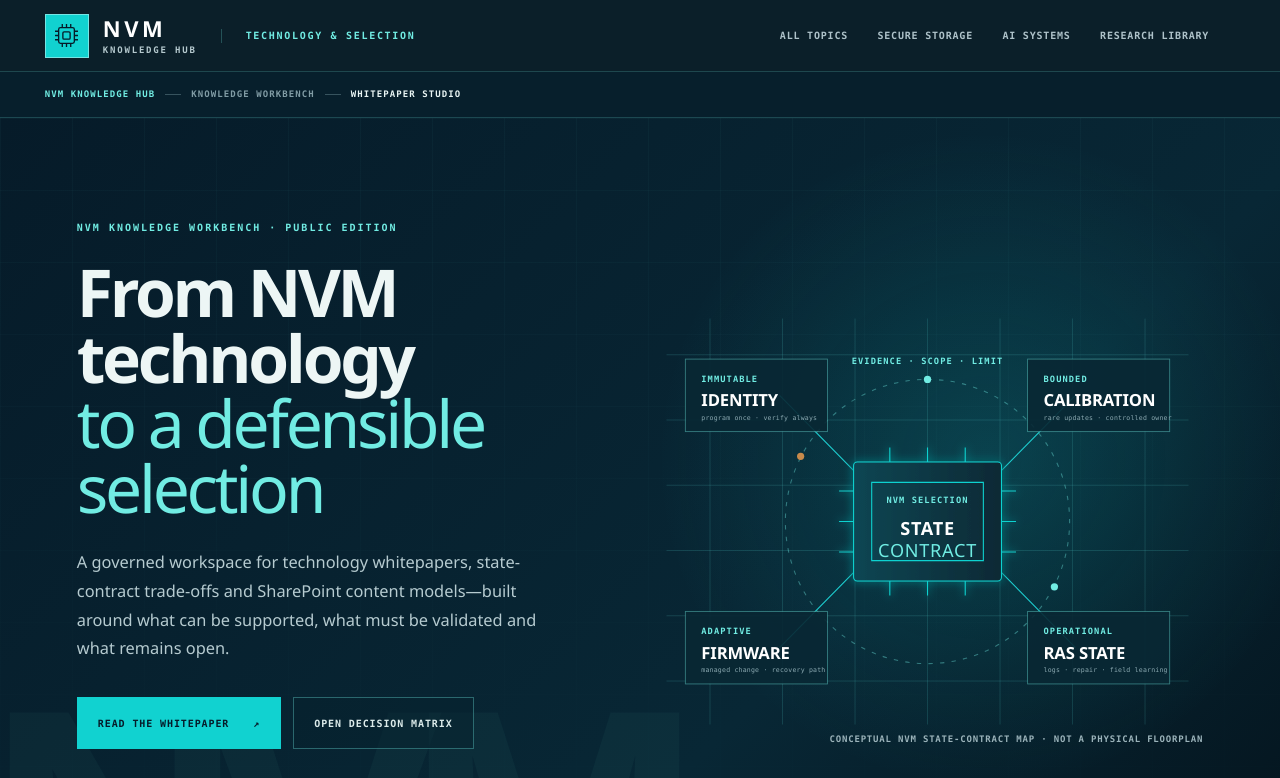
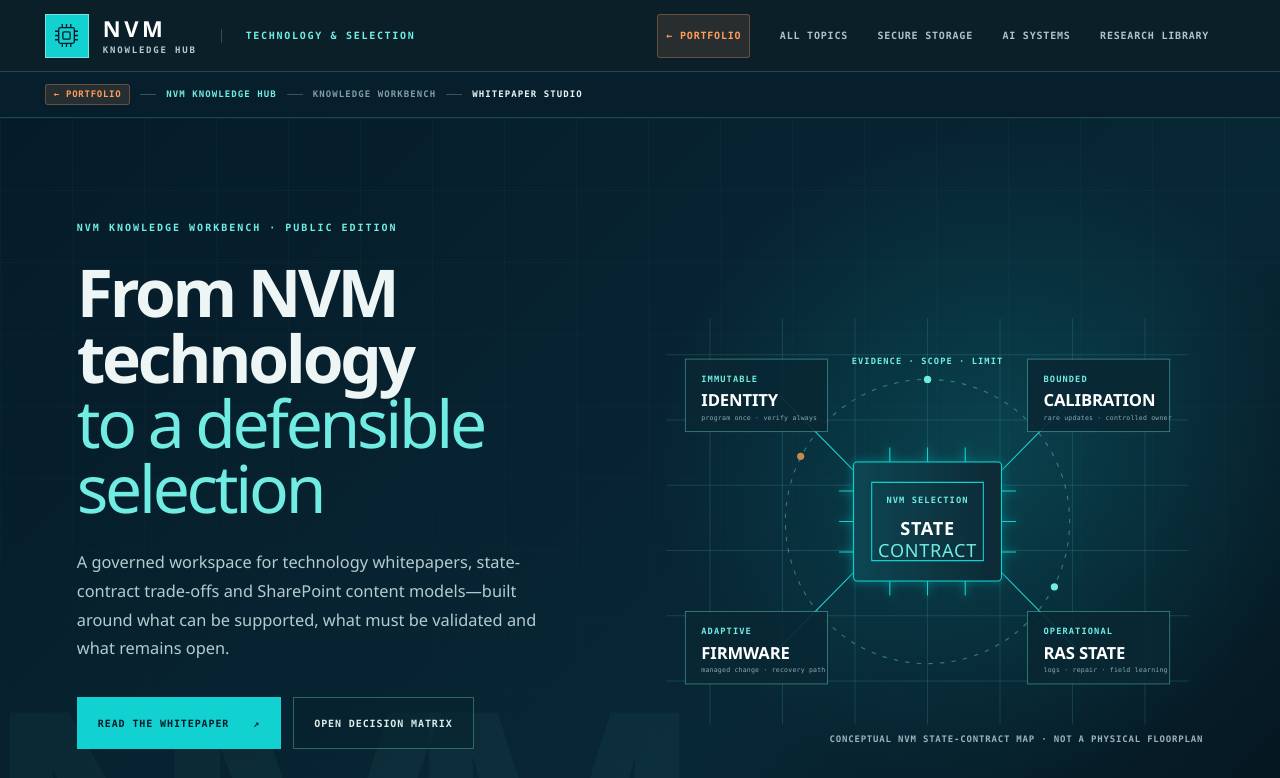
Before and after one commit to SamHuang68/nvm-whitepaper-site, a website built with Vite: page index.html in a window 1280 px wide. Shown: the top 778 px of the page. Built offline with nearby package versions, Linux system fonts and the light colour scheme.

Commit message:
feat: Add global portfolio return navigation to header and breadcrumb

```diff
--- a/index.html
+++ b/index.html
@@ -25,6 +25,7 @@
     </a>
 
     <nav class="global-nav" id="globalNav" aria-label="Knowledge Hub navigation">
+      <a class="portfolio-back-link" href="https://samhuang68.github.io/#work">← PORTFOLIO</a>
       <a href="https://samhuang68.github.io/secure-storage-knowledge-hub/">All Topics</a>
       <a href="https://samhuang68.github.io/secure-storage-knowledge-hub/secure-storage.html">Secure Storage</a>
       <a href="https://samhuang68.github.io/secure-storage-knowledge-hub/ai-nvm-opportunities.html">AI Systems</a>
@@ -37,6 +38,8 @@
   </header>
 
   <nav class="breadcrumb" aria-label="Breadcrumb">
+    <a class="portfolio-back-link" href="https://samhuang68.github.io/#work">← PORTFOLIO</a>
+    <i aria-hidden="true"></i>
     <a href="https://samhuang68.github.io/secure-storage-knowledge-hub/">NVM Knowledge Hub</a>
     <i aria-hidden="true"></i>
     <span>Knowledge Workbench</span>
--- a/src/styles/portal.css
+++ b/src/styles/portal.css
@@ -171,3 +171,23 @@
   html { scroll-behavior: auto; }
   *, *::before, *::after { scroll-behavior: auto !important; transition-duration: .01ms !important; animation-duration: .01ms !important; animation-iteration-count: 1 !important; }
 }
+
+/* Global Portfolio Link */
+.portfolio-back-link {
+  display: inline-flex;
+  align-items: center;
+  gap: 5px;
+  color: #ff9d5c !important;
+  font-weight: 750 !important;
+  letter-spacing: .08em;
+  padding: 3px 8px;
+  border-radius: 3px;
+  background: rgba(255, 157, 92, 0.12);
+  border: 1px solid rgba(255, 157, 92, 0.3);
+  text-decoration: none;
+}
+.portfolio-back-link:hover {
+  background: rgba(255, 157, 92, 0.22);
+  color: #ffb885 !important;
+  text-decoration: none;
+}
```
